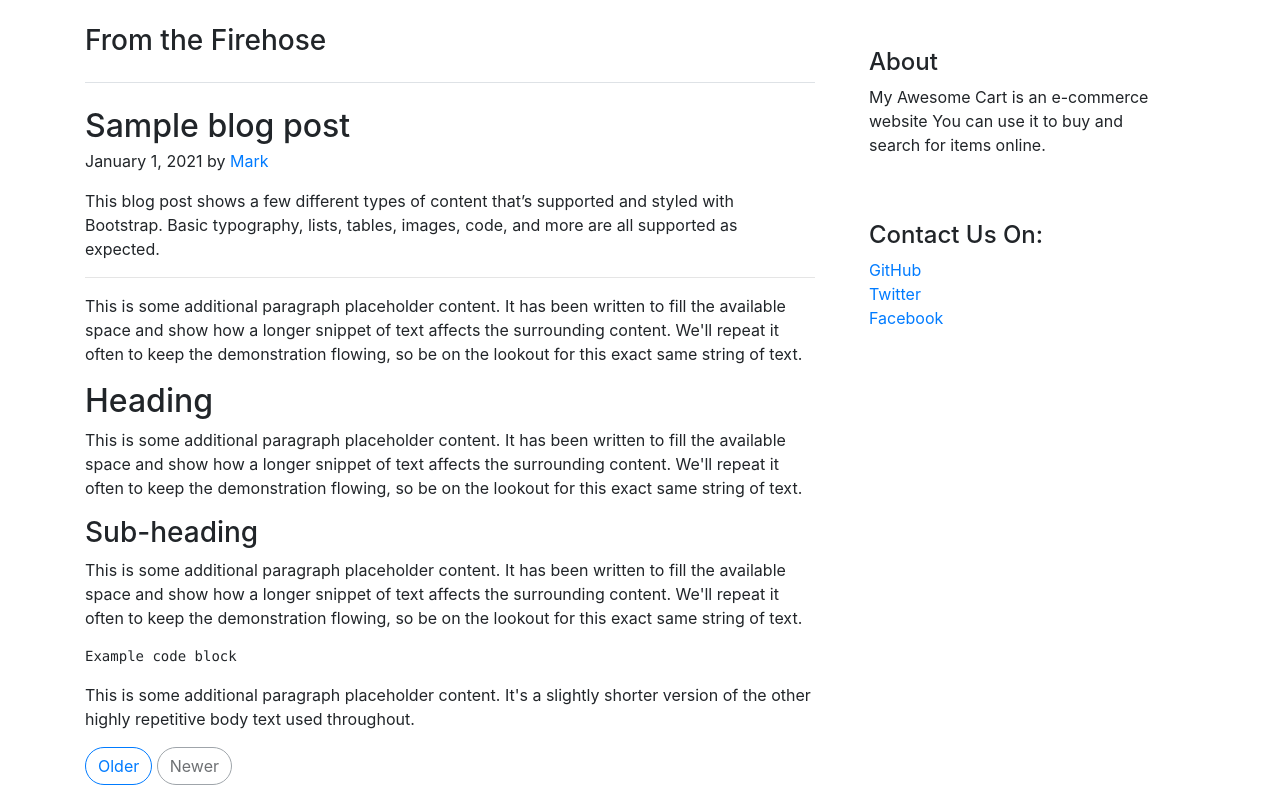
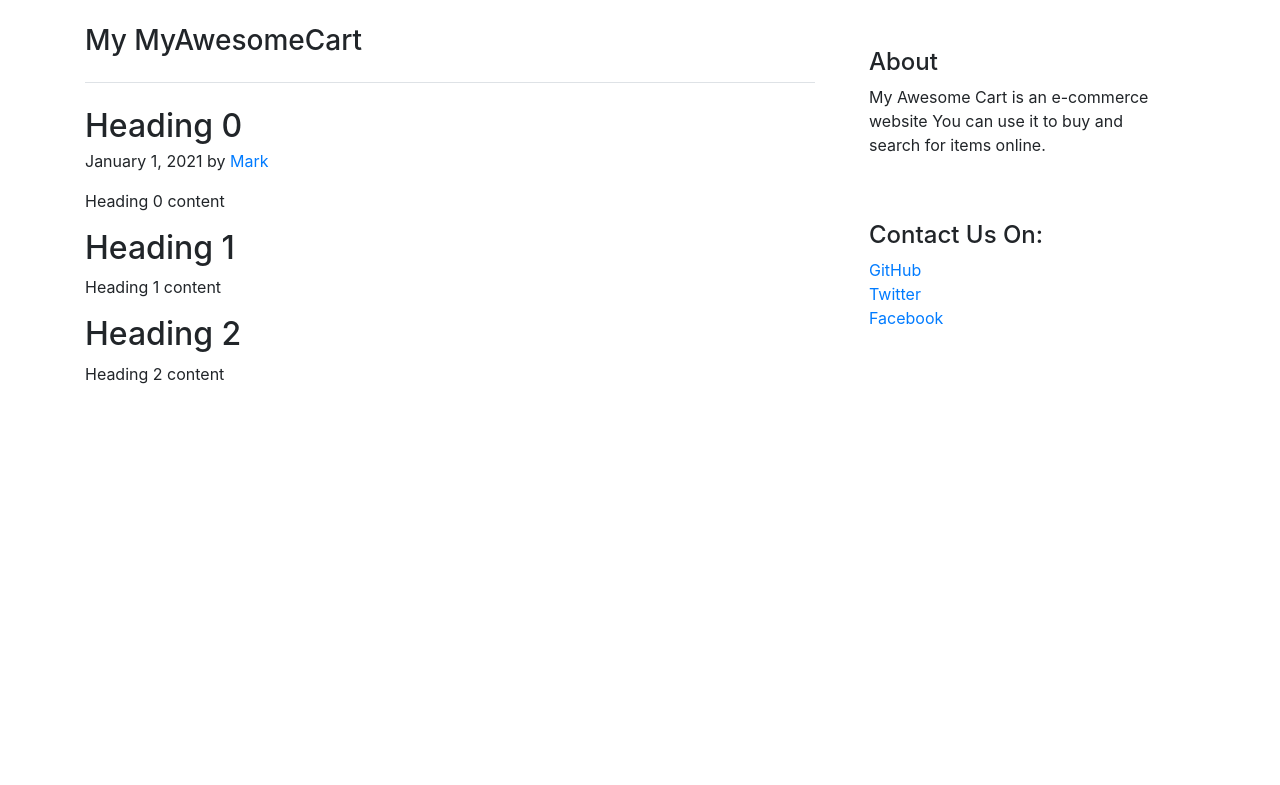
Before and after one commit to HitarthVaghela/E-Commerce-website-using-Django, a Django app: page /blog/blogpost/ in a window 1280 px wide. Shown: the part 56-841 px from the top of the page. After the commit the page ends 440 px from the top, so only its background shows below. Run offline with Django 5.2, Linux system fonts and the light colour scheme; some libraries are stand-ins or nearby versions.

Commit message:
Updating blog post page

```diff
--- a/mac/blog/templates/blog/blogpost.html
+++ b/mac/blog/templates/blog/blogpost.html
@@ -7,29 +7,23 @@
     <div class="row mt-4">
         <div class="col-md-8">
           <h3 class="pb-4 mb-4 fst-italic border-bottom">
-            From the Firehose
+            My MyAwesomeCart
           </h3>
 
           <article class="blog-post">
-            <h2 class="display-5 link-body-emphasis mb-1">Sample blog post</h2>
+            <h2 class="display-5 link-body-emphasis mb-1">Heading 0</h2>
             <p class="blog-post-meta">January 1, 2021 by <a href="#">Mark</a></p>
 
-            <p>This blog post shows a few different types of content that’s supported and styled with Bootstrap. Basic typography, lists, tables, images, code, and more are all supported as expected.</p>
-            <hr>
-            <p>This is some additional paragraph placeholder content. It has been written to fill the available space and show how a longer snippet of text affects the surrounding content. We'll repeat it often to keep the demonstration flowing, so be on the lookout for this exact same string of text.</p>
+            <p> Heading 0 content</p>
 
-            <h2>Heading</h2>
-            <p>This is some additional paragraph placeholder content. It has been written to fill the available space and show how a longer snippet of text affects the surrounding content. We'll repeat it often to keep the demonstration flowing, so be on the lookout for this exact same string of text.</p>
-            <h3>Sub-heading</h3>
-            <p>This is some additional paragraph placeholder content. It has been written to fill the available space and show how a longer snippet of text affects the surrounding content. We'll repeat it often to keep the demonstration flowing, so be on the lookout for this exact same string of text.</p>
-            <pre><code>Example code block</code></pre>
-            <p>This is some additional paragraph placeholder content. It's a slightly shorter version of the other highly repetitive body text used throughout.</p>
+            <h2>Heading 1</h2>
+            <p>Heading 1 content</p>
           </article>
 
-          <nav class="blog-pagination" aria-label="Pagination">
-            <a class="btn btn-outline-primary rounded-pill" href="#">Older</a>
-            <a class="btn btn-outline-secondary rounded-pill disabled" aria-disabled="true">Newer</a>
-          </nav>
+          <h2>Heading 2</h2>
+            <p>Heading 2 content</p>
+          </article>
+
 
         </div>
 
```
